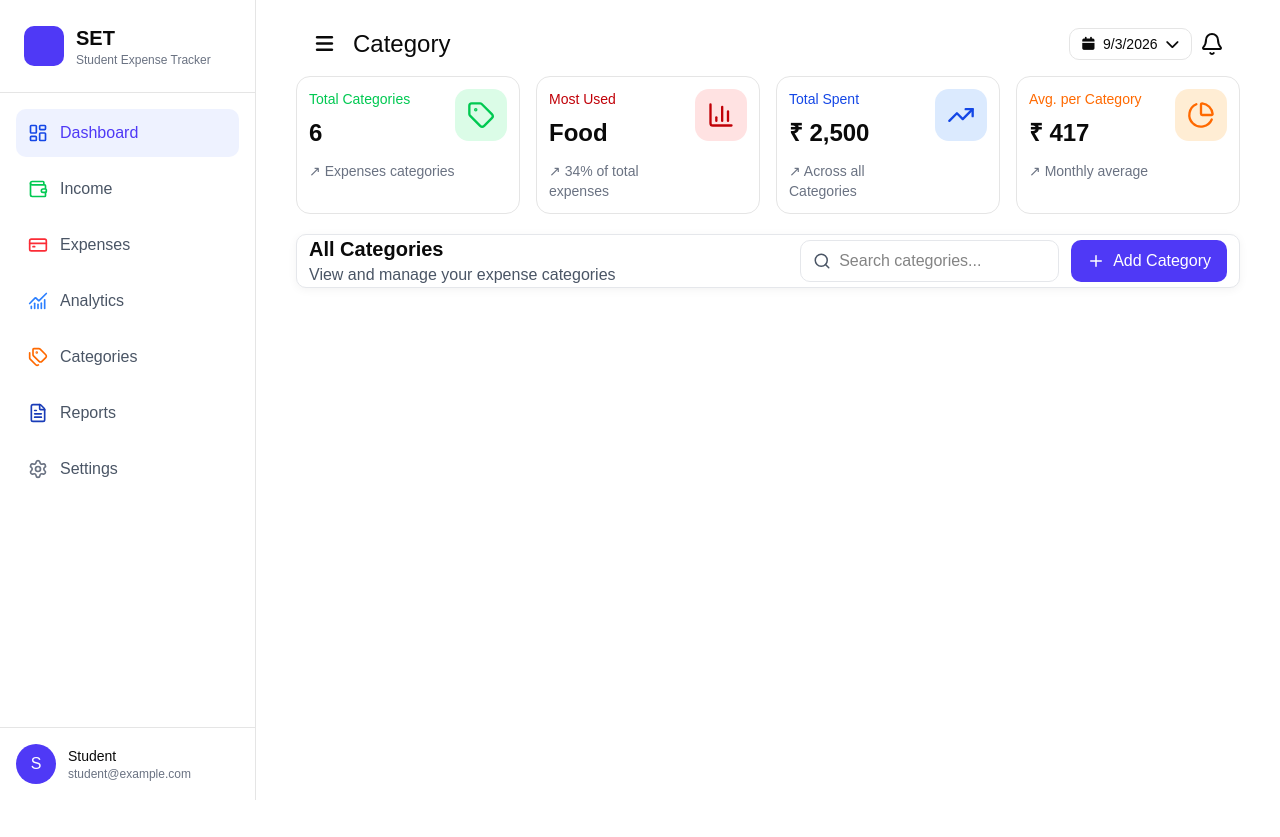
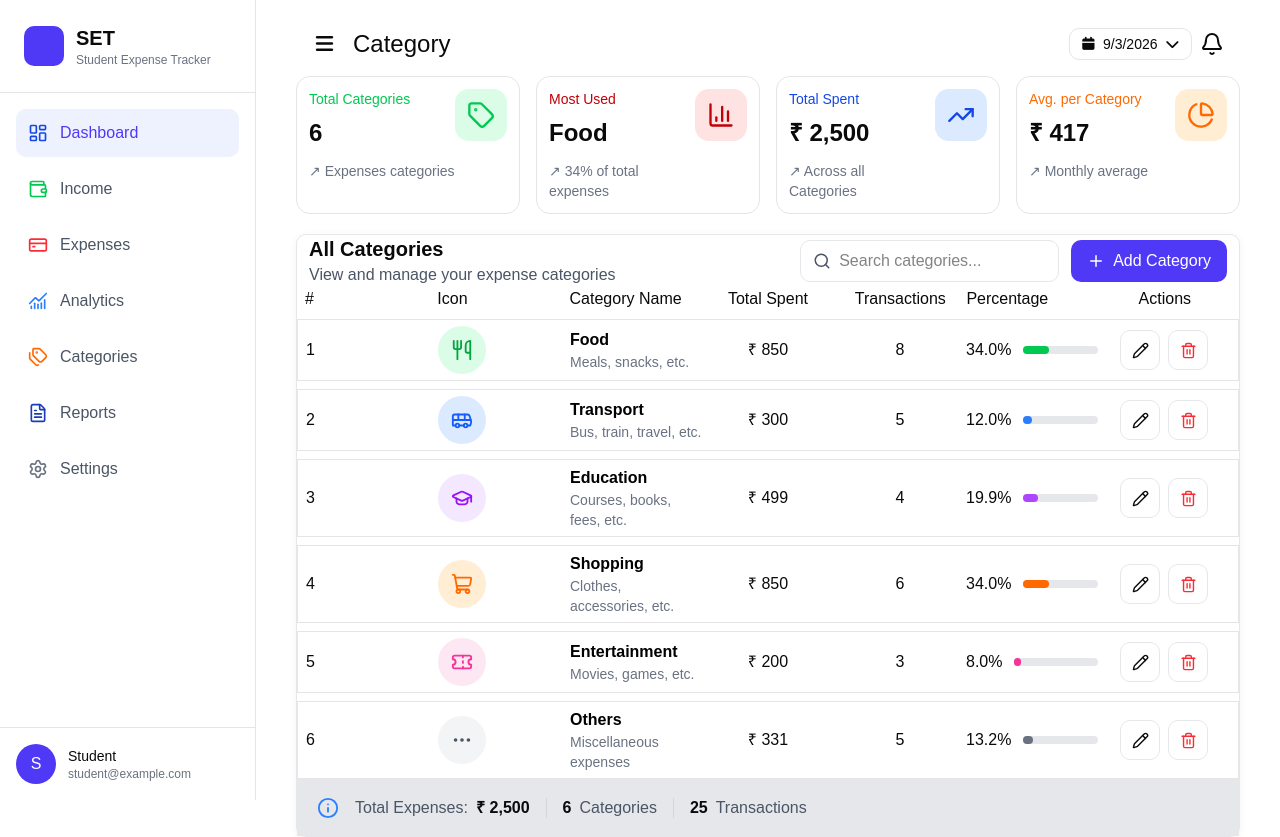
Before and after one commit to Indrajit-barui/SpendWise, a React (Vite) app: page /Category in a window 1280 px wide. Before the commit the page ends 800 px from the top, so only its background shows below. Built offline with nearby package versions, Linux system fonts and the light colour scheme.

Commit message:
add Categories section for desktop

```diff
--- /dev/null
+++ b/src/components/Categories/CategoriesList.jsx
@@ -0,0 +1,8 @@
+
+const CategoriesList = () => {
+  return (
+    <div>CategoriesList</div>
+  )
+}
+
+export default CategoriesList
--- a/src/components/Categories/CategoriesTable.jsx
+++ b/src/components/Categories/CategoriesTable.jsx
@@ -9,6 +9,7 @@ import {
   ShoppingCart,
   Ticket,
   MoreHorizontal,
+  Info
 } from "lucide-react";
 
 const CategoriesTable = () => {
@@ -115,11 +116,94 @@ const CategoriesTable = () => {
            </div>
         </div>
 
-        {/* All Category section */}
-        <div>
 
-        </div>
+{/* All Category section */}
+<div>
+
+  {/* Table Header */}
+  <div className="grid grid-cols-7 px-2 items-center">
+    <div>#</div>
+    <div>Icon</div>
+    <div>Category Name</div>
+    <div className="text-center">Total Spent</div>
+    <div className="text-center">Transactions</div>
+    <div>Percentage</div>
+    <div className="text-center">Actions</div>
+  </div>
+
+  {/* Category Rows */}
+  {categories.map((category) => (
+    <div key={category.id} className="grid grid-cols-7 mt-2 px-2 items-center border py-1.5">
+
+      <div>{category.id}</div>
+
+      <div className={`flex h-12 w-12 items-center justify-center rounded-full ${category.bgColor} ${category.iconColor}`}>
+        {category.icon}
+
+      </div>
+
+      <div className="flex flex-col">
+        <p className="font-bold text-black">{category.name}</p>
+
+        <p className="text-sm text-gray-500">{category.description}</p>
+      </div>
+
+      <div className="text-center">{category.amount}</div>
+
+      <div className="text-center">{category.transactions}</div>
+
+<div className="flex items-center gap-3">
+  <span>{category.percentage}</span>
+
+  <div className="h-2 w-32 rounded-full bg-gray-200">
+    <div
+      className={`${category.progressColor} h-2 rounded-full`}
+      style={{ width: category.percentage }}
+    ></div>
+  </div>
+</div>
+
+<div className="flex items-center gap-2 justify-center">
+  <button className="flex h-10 w-10 items-center justify-center rounded-lg border border-gray-200 transition hover:bg-gray-100 hover:text-indigo-600 cursor-pointer"><Pencil size={17}/></button>
+  <button className="flex h-10 w-10 items-center justify-center rounded-lg border border-gray-200 text-red-500 transition hover:bg-red-50 hover:bg-red-500 hover:text-white"><Trash2 size={17}/></button>
+</div>
     </div>
+  ))}
+
+</div>
+{/* Bottom Summary */}
+<div className="flex items-center gap-4 border-t border-gray-200 bg-gray-200 px-5 py-4">
+
+  {/* Info Icon */}
+  <Info size={22} className="text-blue-500" />
+
+  {/* Total Expenses */}
+  <div className="flex items-center gap-2">
+    <span className="text-gray-600">Total Expenses:</span>
+    <span className="font-semibold">₹ 2,500</span>
+  </div>
+
+  {/* Separator */}
+  <div className="h-5 w-px bg-gray-300"></div>
+
+  {/* Categories */}
+  <div className="flex items-center gap-2">
+    <span className="font-semibold">6</span>
+    <span className="text-gray-600">Categories</span>
+  </div>
+
+  {/* Separator */}
+  <div className="h-5 w-px bg-gray-300"></div>
+
+  {/* Transactions */}
+  <div className="flex items-center gap-2">
+    <span className="font-semibold">25</span>
+    <span className="text-gray-600">Transactions</span>
+  </div>
+
+</div>
+    </div>
+
  )
 };
 
```
